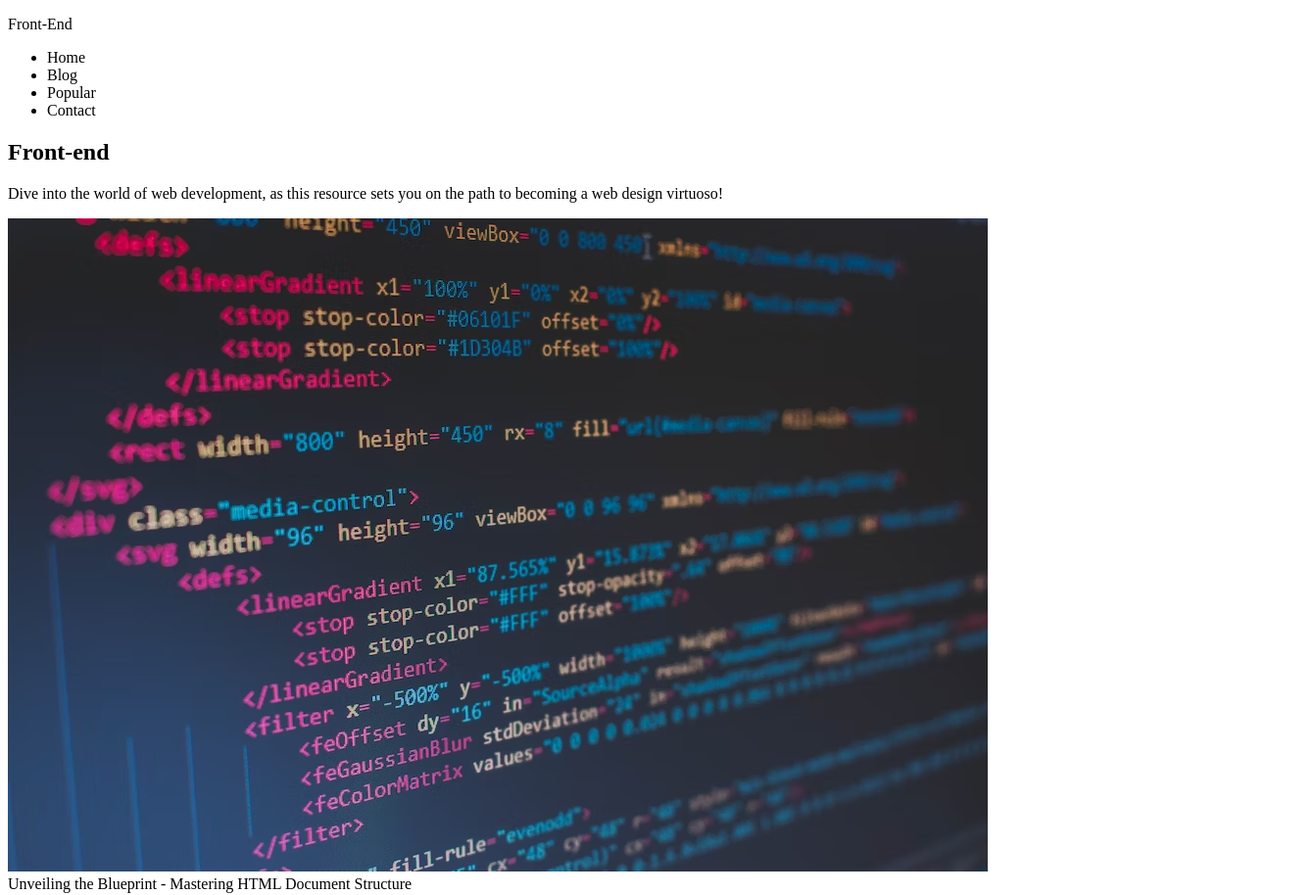
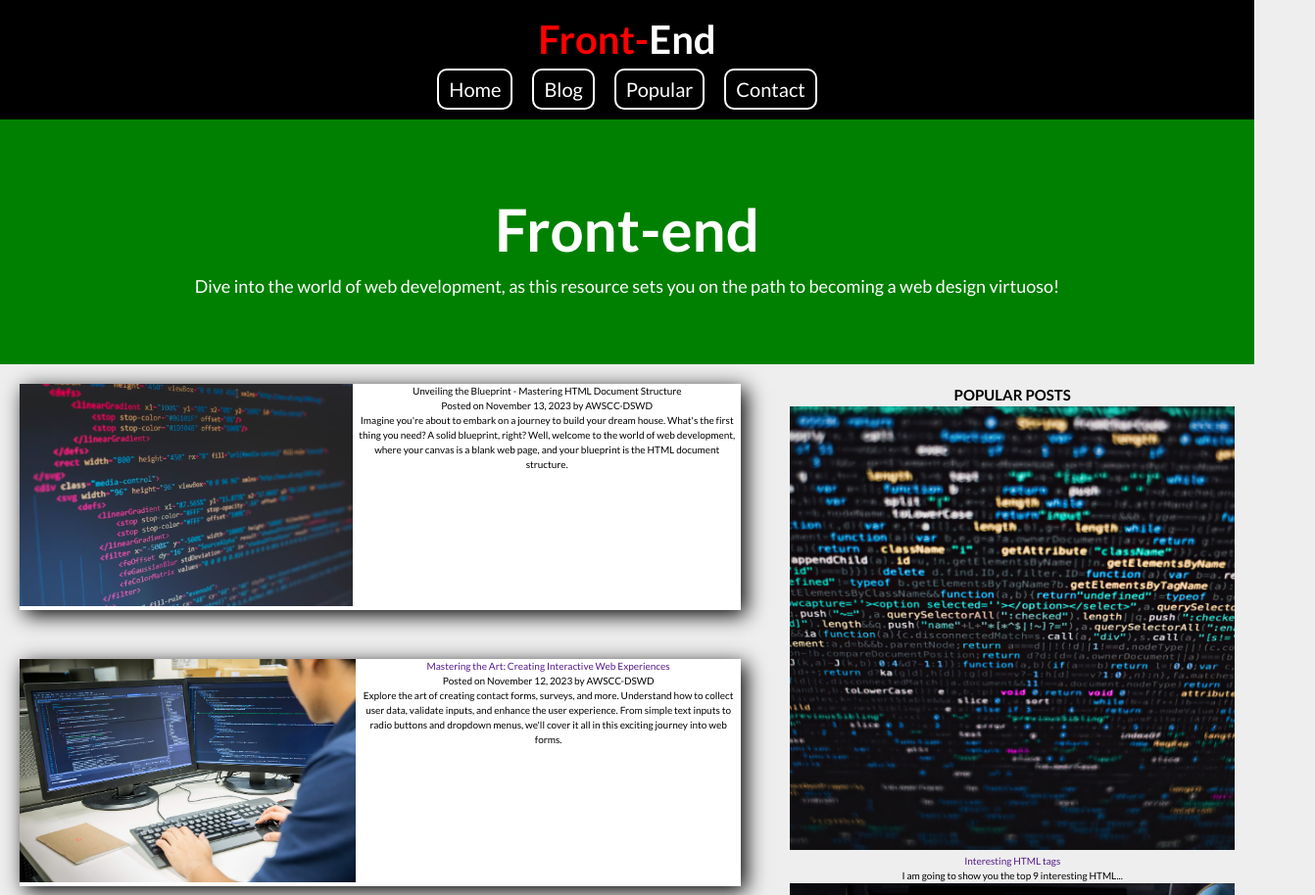
Before and after one commit to JosephAcacio/AWSCC-CodeQuest-Frontend, a plain HTML site: page projects/01-blog-post/index.html in a window 1280 px wide. Shown: the top 914 px of the page at 98% size, 1342 px wide, since content can reach past the window. Drawn offline with Linux system fonts and the light colour scheme.

Commit message:
updated index and css

```diff
--- a/projects/01-blog-post/index.html
+++ b/projects/01-blog-post/index.html
@@ -1,6 +1,7 @@
 <!DOCTYPE html>
 <html lang="en">
 <head>
+    <link rel="stylesheet" href="styles.css">
     <meta charset="UTF-8">
     <meta http-equiv="X-UA-Compatible" content="IE=edge">
     <meta name="viewport" content="width=device-width, initial-scale=1.0">
@@ -14,46 +15,46 @@
                 <!-- Step 1.1: Create an Unordered List for Navigation -->
                 <!-- Step 1.2: Inside the Unordered List, put the items Home, Blog, Popular, and Contact for Navigation-->
                 <ul>
-                    <li>Home</li>
-                    <li>Blog</li>
-                    <li>Popular</li>
-                    <li>Contact</li>
+                    <li><a href="#">Home</a></li>
+                    <li><a href="#">Blog</a></li>
+                    <li><a href="#">Popular</a></li>
+                    <li><a href="#">Contact</a></li>
                 </ul>
             </nav>
             <section>
                 <!-- Step 2.1: Create a div for the container of the introductory part -->
                 <!-- Step 2.2: Inside the div, create a heading for the title of the blog. "Front-end" -->
                 <!-- Step 2.3: Inside the div, create a paragraph for the description. You can put this as the paragraph: Dive into the world of web development, as this resource sets you on the path to becoming a web design virtuoso!-->
-                <div>
-                    <h1>Front-end</h1>
+                <div class="content">
+                    <h2>Front-end</h2>
                     <p>Dive into the world of web development, as this resource sets you on the path to becoming a web design virtuoso!</p>
                 </div>
             </section>
         </header>
 
-        <main>
-            <div> <!-- Created a div to contain the "blog" -->
+        <main class="main-content">
+            <div class="blog"> <!-- Created a div to contain the "blog" -->
                 <article> <!-- Created an article element for "posts" to group the individual blog posts -->
-                    <div> <!-- Created individual divs for the  "post" -->
-                        <div> <!-- Inside each post div, create a div for the "post-image" -->
+                    <div class="post"> <!-- Created individual divs for the  "post" -->
+                        <div class="post-image"> <!-- Inside each post div, create a div for the "post-image" -->
                             <img src="images/img1.avif" alt="Unveiling the Blueprint of the Web Image"> <!-- Created an img element with the appropriate src and alt attributes for the post image -->
                         </div>
 
-                        <div> <!-- Inside each post div is a "post-content" to contain the post title, info, and summary -->
+                        <div class="post-content"> <!-- Inside each post div is a "post-content" to contain the post title, info, and summary -->
 
-                            <a>Unveiling the Blueprint - Mastering HTML Document Structure</a> <!-- Inside the post-content div is a created anchor tag for the "post-title" -->
+                            <a class="post-title">Unveiling the Blueprint - Mastering HTML Document Structure</a> <!-- Inside the post-content div is a created anchor tag for the "post-title" -->
 
-                            <p>Posted on November 13, 2023 by AWSCC-DSWD</p> <!-- Inside the post-content div is a created paragraph for the "post-info" -->
+                            <p class="post-info">Posted on November 13, 2023 by AWSCC-DSWD</p> <!-- Inside the post-content div is a created paragraph for the "post-info" -->
 
-                            <p> <!-- Inside the post-content div is a created paragraph for the  "post-summary" --> Imagine you're about to embark on a journey to build your dream house. What's the first thing you need? A solid blueprint, right? Well, welcome to the world of web development, where your canvas is a blank web page, and your blueprint is the HTML document structure.
+                            <p class="post-summary"> <!-- Inside the post-content div is a created paragraph for the  "post-summary" --> Imagine you're about to embark on a journey to build your dream house. What's the first thing you need? A solid blueprint, right? Well, welcome to the world of web development, where your canvas is a blank web page, and your blueprint is the HTML document structure.
                             </p>
                         </div>
                     </div>
 
                     <!-- Step 4.1: Using the instructions above, create 2 more blog post with the details:  -->
 
-                    <div> <!-- Include the following in this div for post: images/img2.jpeg, Mastering the Art: Creating Interactive Web Experiences, Posted on November 12, 2023 by AWSCC-DSWD, Explore the art of creating contact forms, surveys, and more. Understand how to collect user data, validate inputs, and enhance the user experience. From simple text inputs to radio buttons and dropdown menus, we'll cover it all in this exciting journey into web forms.  -->
-                        <div>
+                    <div class="post"> <!-- Include the following in this div for post: images/img2.jpeg, Mastering the Art: Creating Interactive Web Experiences, Posted on November 12, 2023 by AWSCC-DSWD, Explore the art of creating contact forms, surveys, and more. Understand how to collect user data, validate inputs, and enhance the user experience. From simple text inputs to radio buttons and dropdown menus, we'll cover it all in this exciting journey into web forms.  -->
+                        <div class="post-image">
                             <img src="images/img2.jpeg" alt="Mastering the Art: Creating Interactive Web Experiences">
                         </div>
                         <div>
@@ -63,7 +64,7 @@
                         </div>
                     </div>
 
-                    <div > <!-- Include the following in this div for post: images/img3.jpeg, Revolutionize Web Design: Crafting Dynamic Layouts, Posted on November 11, 2023 by AWSCC-DSWD, Unlock the magic of CSS Flexbox and transform your web layout! Say goodbye to the days of complex grids and welcome the simplicity and flexibility of Flexbox. Learn how to create responsive and dynamic layouts that adapt effortlessly to different screen sizes. -->
+                    <div class="post"> <!-- Include the following in this div for post: images/img3.jpeg, Revolutionize Web Design: Crafting Dynamic Layouts, Posted on November 11, 2023 by AWSCC-DSWD, Unlock the magic of CSS Flexbox and transform your web layout! Say goodbye to the days of complex grids and welcome the simplicity and flexibility of Flexbox. Learn how to create responsive and dynamic layouts that adapt effortlessly to different screen sizes. -->
                         <div>
                             <img src="images/img3.jpeg" alt="Revolutionize Web Design: Crafting Dynamic Layouts">
                         </div>
@@ -77,19 +78,43 @@
             </div>
 
 
-            <aside> <!-- Inside the main is a semantic element for "sidebar" -->
+            <aside class="sidebar"> <!-- Inside the main is a semantic element for "sidebar" -->
                 <!-- Step 5: Inside the aside section, create two divs, one for popular-posts, and one for social-side -->
-                <div> <!-- div for "popular-posts-side" -->
+                <div class="popular-posts-side"> <!-- div for "popular-posts-side" -->
                     <!-- Create a subheading:  POPULAR POSTS -->
                     <h2>POPULAR POSTS</h2>
                     <!-- Under this subheading, create another div for "popular-posts", this will put all of the popular posts div into one div-->
-                    <div>
-                        <div>
+                    <div class="popular-posts">
+                        <div class="popular-post">
                             <img src="images/posts/post1.jpg" alt="codes">
+                            <div>
+                                <a href="">Interesting HTML tags</a>
+                                <p> I am going to show you the top 9 interesting HTML...</p>
+                            </div>
                         </div>
-                        <div>
-                            <a href="">Interesting HTML tags</a>
-                            <p> I am going to show you the top 9 interesting HTML...</p>
+
+                        <div class="popular-post">
+                            <img src="images/posts/post2.png" alt="codes">
+                            <div>
+                                <a href="">Unleash the Potential of Lists</a>
+                                <p>HTML lists are a powerful tool for organizing...</p>
+                            </div>
+                        </div>
+
+                        <div class="popular-post">
+                            <img src="images/posts/post3.webp" alt="codes">
+                            <div>
+                                <a href="">Master HTML in 24 Mins</a>
+                                <p>Learn HTML & CSS right from the basics...</p>
+                            </div>
+                        </div>
+
+                        <div class="popular-post">
+                            <img src="images/posts/post4.png" alt="codes">
+                            <div>
+                                <a href="">The state of a checkbox</a>
+                                <p>I was in the middle of creating a small web...</p>
+                            </div>
                         </div>
                     </div>
                     <!-- Inside the popular posts div, create a div for the "popular-post" -->
@@ -100,39 +125,16 @@
 
                     <!-- Using the instructions above, create 3 more popular posts with the details:  -->
 
-                    <div> <!-- div for "popular-post" -->
+                    <!-- div for "popular-post" -->
                     <!-- Inside this div, include the following: images/posts/post2.png, Unleash the Potential of Lists, HTML lists are a powerful tool for organizing...  -->
-                        <div>
-                            <img src="images/posts/post2.png" alt="codes">
-                        </div>
-                        <div>
-                            <a href="">Unleash the Potential of Lists</a>
-                            <p>HTML lists are a powerful tool for organizing...</p>
-                        </div>
-                    </div>
 
-                    <div> <!-- div for "popular-post"-->
+
+                    <!-- div for "popular-post"-->
                     <!-- Inside this div, include the following: images/posts/post3.webp, Master HTML in 24 Mins, Learn HTML & CSS right from the basics...  -->
-                        <div>
-                            <img src="images/posts/post3.webp" alt="codes">
-                        </div>
-                        <div>
-                            <a href="">Master HTML in 24 Mins</a>
-                            <p>Learn HTML & CSS right from the basics...</p>
-                        </div>
-                    </div>
 
-                    <div> <!-- div for "popular-post" -->
+                    <!-- div for "popular-post" -->
                         <!-- Inside this div, include the following: images/posts/post4.png, The state of a checkbox, I was in the middle of creating a small web...  -->
-                        <div>
-                            <img src="images/posts/post4.png" alt="codes">
-                        </div>
-                        <div>
-                            <a href="">The state of a checkbox</a>
-                            <p>I was in the middle of creating a small web...</p>
-                        </div>
-                    </div>
-                </div>
+
 
                 <div> <!-- div for "social-side" -->
                     <!-- create a subheading:  FOLLOW US -->
--- a/projects/01-blog-post/styles.css
+++ b/projects/01-blog-post/styles.css
@@ -3,9 +3,9 @@
 
 /* Global Styling */
 :root {
-    --white: ; /* Define your main color variable */
-    --black: ; /* Define your secondary color variable */
-    --green: ; /* Define your tertiary color variable */
+    --white: white; /* Define your main color variable */
+    --black: black; /* Define your secondary color variable */
+    --green: green; /* Define your tertiary color variable */
     --box-shadow: ; /* Define your box shadow variable */
 }
 
@@ -13,111 +13,113 @@
 *,
 *::after,
 *::before {
-    /* padding: 0;
+    padding: 0;
     margin: 0;
     box-sizing: border-box;
-    font-family: 'Lato', sans-serif; */
+    font-family: 'Lato', sans-serif;
 }
 
 a {
-    /* text-decoration: none; */
+    text-decoration: none;
 }
 
 ol, ul, li {
-    /* list-style: none; */
+    list-style: none;
 }
 
 html {
-    /* font-size: 62.5%; */
+    font-size: 62.5%;
 }
 
 html:focus-within {
-    /* scroll-behavior: smooth; */
+    scroll-behavior: smooth;
 }
 
 body {
-    /* min-height: 100vh;
+    min-height: 100vh;
     text-rendering: optimizeSpeed;
-    line-height: 1.5; */
+    line-height: 1.5;
 }
 
 img, picture {
-    /* max-width: 100%; */
+    max-width: 100%;
 }
 
 article, aside, footer, header, nav, section {
-	/* display: block; */
+	display: block;
 }
 
 body {
-    /* background-color: #eee;
-    overflow-x: hidden; */
+    background-color: #eee;
+    overflow-x: hidden;
 }
 
 /* Navigation Styling */
 
 /* Step 1: Navigation Bar Styles */
 nav {
-    /* display: ;
-    justify-content: ;
-    align-items: ;
-    flex-wrap: ;
-    flex-direction: ;
-    margin: ;
-    height: ;
-    position: ; */
+    display: flex;
+    justify-content: center;
+    align-items: center;
+    flex-wrap: nowrap;
+    flex-direction: column;
+    margin: 0;
+    height: auto;
+    background-color: black;
+    position: sticky;
+    padding: 10px
 }
 
 /* Step 2: Navigation Text Styles */
 nav p {
-    /* font-size: ;
-    font-weight: ;
-    color: ;
-    cursor: ;
-    transition: ; */
+    font-size: 4rem;
+    font-weight: 700;
+    color: var(--white);
+    cursor: pointer;
+    transition: ;
 }
 
 /* Step 3: Navigation Span Styles */
 nav p span {
-    /* color: ;
-    transition: ; */
+    color: red;
+    transition: ;
 }
 
 /* Step 4: Navigation List Styles */
 nav ul {
-    /* display: ;
-    gap: ;
-    font-size: ;
-    z-index: ; */
+    display: flex;
+    gap: 2rem;
+    font-size: 2rem;
+    z-index: 1;
 }
 
 /* Step 5: Navigation List Item Styles */
 nav ul li {
-    /* border: ;
-    padding: ;
-    border-radius: ;
-    cursor: ;
-    transition: ; */
+    border: 2px solid var(--white);
+    padding: 4px 10px;
+    border-radius: 10px;
+    cursor: pointer;
+    transition: ;
 }
 
 /* Step 6: Navigation List Item Hover Styles */
 nav ul li:hover {
-    /* border: ;
-    border-radius: ;
-    transition: ; */
+    border: 2px solid red;
+    border-radius: 5px;
+    transition: ;
 }
 
 /* Step 7: Navigation List Item Anchor Styles */
 nav ul li a {
-    /* color: ;
-    font-weight: ;
-    transition: ; */
+    color: white;
+    font-weight: 500;
+    transition: ;
 }
 
 /* Step 8: Navigation List Item Anchor Hover Styles */
 nav ul li:hover > a {
-    /* color: ;
-    transition: ; */
+    font-weight: 700;
+    transition: ;
 }
 
 /* Step 9: Responsive Styles for Navigation */
@@ -130,7 +132,7 @@ nav ul li:hover > a {
 /* Step 10: Responsive Styles for Hidden Navigation on Small Screens */
 @media only screen and (max-width: 700px) {
     nav ul {
-        /* display: ; */
+        display: none;
     }
 }
 
@@ -138,60 +140,60 @@ nav ul li:hover > a {
 
 /* Step 1: Section Styles */
 section {
-    /* position: ;
-    background-color: ;
-    height: ; */
+    position: relative;
+    background-color: green;
+    height: 250px;
 }
 
 /* Step 2: Content Styles */
 .content {
-    /* position: ;
-    left: ;
-    top: ;
-    transform: ;
-    text-align: ;
-    color: ;
-    width: ; */
+    position: absolute;
+    left: 50%;
+    top: 50%;
+    transform: translate(-50%, -50%);
+    text-align: center;
+    color: white;
+    width: 100%;
 }
 
 /* Step 3: Heading Styles */
 .content h2 {
-    /* font-size: ; */
+    font-size: 6rem;
 }
 
 /* Step 4: Paragraph Styles */
 .content p {
-    /* font-size: ; */
+    font-size: 1.8rem;
 }
 
 /* Step 5: Responsive Styles */
 @media only screen and (max-width: 945px) {
     .content h2 {
-        /* font-size: ; */
+        font-size: 5rem;
     }
 
     .content p {
-        /* font-size: ; */
+        font-size: 1.5rem;
     }
 }
 
 @media only screen and (max-width: 680px) {
     .content h2 {
-        /* font-size: ; */
+        font-size: 4rem;
     }
 
     .content p {
-        /* font-size: ; */
+        font-size: 1.3rem;
     }
 }
 
 @media only screen and (max-width: 300px) {
     .content h2 {
-        /* font-size: ; */
+        font-size: 1.3rem;
     }
 
     .content p {
-        /* display: ; */
+        display: hidden;
     }
 }
 
@@ -199,45 +201,45 @@ section {
 
 /* Step 1: Main Content Container Styles */
 .main-content {
-    /* display: ;
-    align-items: ;
-    flex-direction: ;
-    text-align: ;
-    margin: ;
-    gap: ; */
+    display: flex;
+    align-items: flex-start;
+    flex-direction: row;
+    text-align: center;
+    margin: 2rem;
+    gap: 5rem;
 }
 
 @media only screen and (max-width: 1124px) {
     .main-content {
-        /* margin: ; */
+        margin: 2rem;
     }
 }
 
 /* Step 2: Blog Section Styles */
 .blog {
-    /* flex: ; */
+    flex: 3 1 auto;
 }
 
 /* Step 3: Sidebar Section Styles */
 .sidebar {
-    /* flex: ; */
+    flex: 1 1 auto;
 }
 
 /* Step 4: Post Styles */
 .post {
-    /* display: ;
-    background-color: ;
-    box-shadow: ;
-    margin-bottom: ;
+    display: flex;
+    background-color: var(--white);
+    box-shadow: 5px 5px 20px var(--black);
+    margin-bottom: 5rem;
     position: ;
-    min-height: ; */
+    min-height: ;
 }
 
 /* Step 5: Post Image Styles */
 .post-image {
-    /* min-height: ;
+    min-height: 100%;
     transition: ;
-    overflow: ; */
+    overflow: ;
 }
 
 /* Step 6: Hover Effect on Post Image */
```
